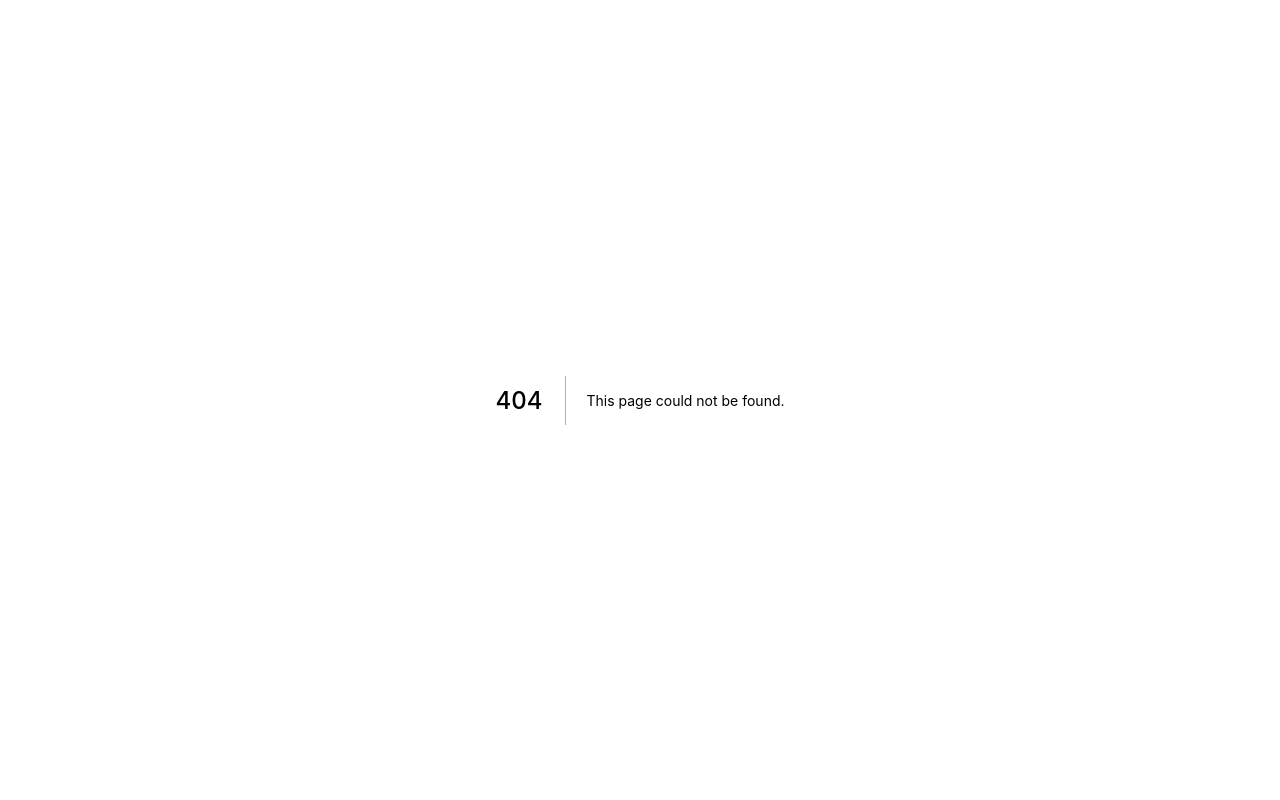
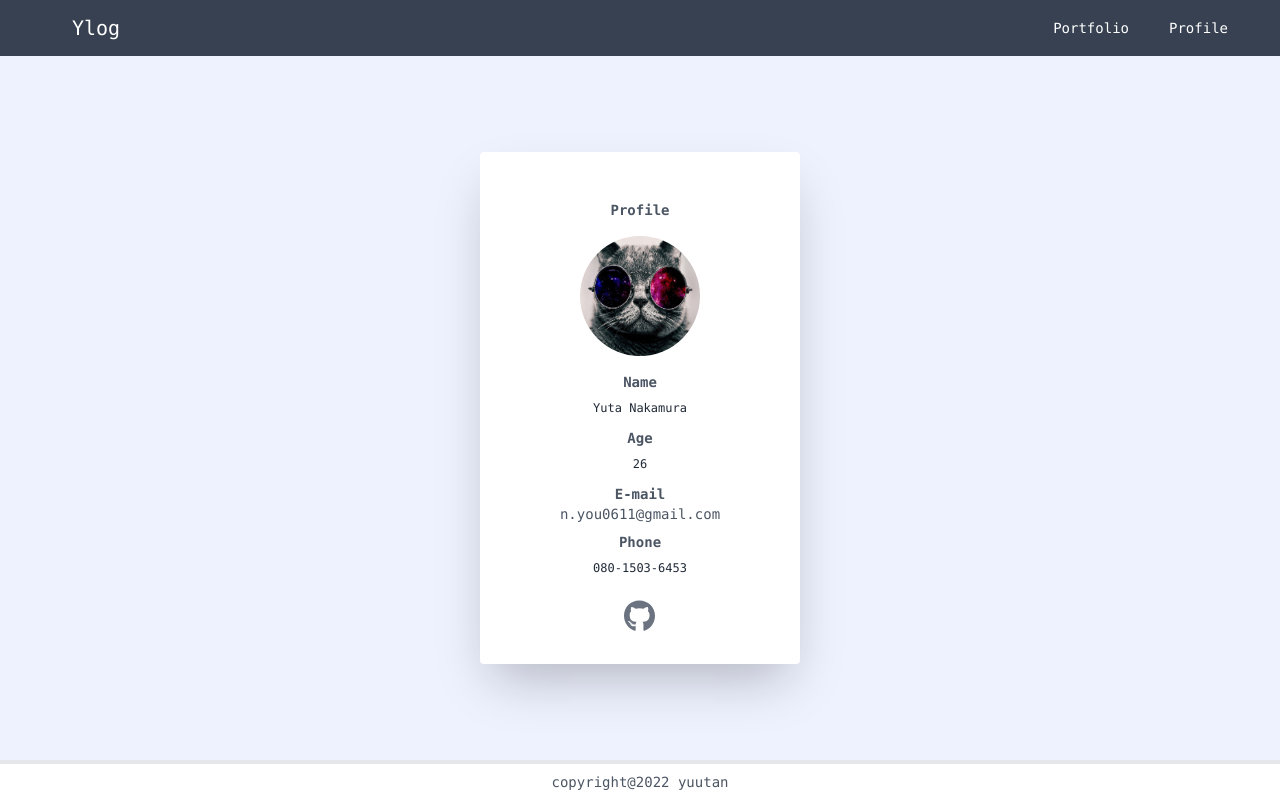
Before and after one commit to yuutan1017/Profile_next_tailwind, a Next.js app: page /profile-page in a window 1280 px wide. Before the commit this address had no page. Built offline with nearby package versions, Linux system fonts and the light colour scheme.

Commit message:
create-infomation

```diff
--- a/components/Layout.js
+++ b/components/Layout.js
@@ -20,9 +20,9 @@ export default function Layout({ children, title = "Ylog" }) {
                   Portfolio
                 </a>
               </Link>
-              <Link href="/contact-page">
+              <Link href="/profile-page">
                 <a className="text-white hover:bg-gray-600 px-3 py-2 rounded">
-                  Contact
+                  Profile
                 </a>
               </Link>
             </div>
--- a/pages/box.css
+++ /dev/null
@@ -1,18 +0,0 @@
-* {
-    padding: 0;
-    box-sizing: border-box;
-}
-
-.box-container {
-    padding-bottom: 20rem;
-}
-
-.box {
-    width: 25rem;
-    height: 25rem;
-    background-color: aquamarine;
-    display: flex;
-    flex-direction: column;
-    align-items: center;
-    justify-content: center;
-}
--- a/pages/contact-page.js
+++ b/pages/contact-page.js
@@ -1,67 +1,9 @@
-import Layout from "../components/Layout";
-import Image from "next/image";
-import { motion } from "framer-motion";
+import React from 'react'
 
-const Contact = () => {
-  return (
-    <Layout title="Contact">
-      <motion.div
-        className="bg-white text-center shadow-2xl p-8 w-80 rounded"
-        animate={{
-          x: [0, 100, 0],
-          opacity: 1
-        }}
-        transition={{
-          duration: 2,
-          times: [0, 0.2, 1]
-        }}
-        initial={{
-          opacity: 0.1
-        }}
-      >
-        <div className="mt-4">
-          <p className="font-bold">INFOMATION</p>
+export default function Contact() {
+    return (
+        <div className='text-center'>
+            Infomation_page
         </div>
-        <div className="flex justify-center mt-4">
-          <Image
-            className="rounded-full"
-            src="/demo3.jpg"
-            width={120}
-            height={120}
-            alt="Avater"
-          />
-        </div>
-        <div className="mt-4">
-          <p className="font-bold">Name</p>
-          <p className="text-xs mt-2 text-gray-800">Yuta Nakamura</p>
-          <p className="font-bold mt-3">Age</p>
-          <p className="text-xs mt-2 text-gray-800">26</p>
-          <p className="font-bold mt-3">E-mail</p>
-          <p className="text-xs mt-2 text-gray-800">n.you0611@gmail.com</p>
-          <p className="font-bold mt-2">Phone</p>
-          <p className="text-xs mt-2 text-gray-800">080-1503-6453</p>
-        </div>
-        <div className="mt-6 flex justify-around">
-        <div>
-            <a
-              href="https://github.com/yuutan1017"
-              target="_blank"
-              rel="noopener noreferrer"
-            >
-              <svg
-                className="w-8 h-8 items-center text-gray-500"
-                fill="currentColor"
-                viewBox="0 0 512 512"
-                xmlns="http://www.w3.org/2000/svg"
-              >
-                <path d="M165.9 397.4c0 2-2.3 3.6-5.2 3.6-3.3.3-5.6-1.3-5.6-3.6 0-2 2.3-3.6 5.2-3.6 3-.3 5.6 1.3 5.6 3.6zm-31.1-4.5c-.7 2 1.3 4.3 4.3 4.9 2.6 1 5.6 0 6.2-2s-1.3-4.3-4.3-5.2c-2.6-.7-5.5.3-6.2 2.3zm44.2-1.7c-2.9.7-4.9 2.6-4.6 4.9.3 2 2.9 3.3 5.9 2.6 2.9-.7 4.9-2.6 4.6-4.6-.3-1.9-3-3.2-5.9-2.9zM244.8 8C106.1 8 0 113.3 0 252c0 110.9 69.8 205.8 169.5 239.2 12.8 2.3 17.3-5.6 17.3-12.1 0-6.2-.3-40.4-.3-61.4 0 0-70 15-84.7-29.8 0 0-11.4-29.1-27.8-36.6 0 0-22.9-15.7 1.6-15.4 0 0 24.9 2 38.6 25.8 21.9 38.6 58.6 27.5 72.9 20.9 2.3-16 8.8-27.1 16-33.7-55.9-6.2-112.3-14.3-112.3-110.5 0-27.5 7.6-41.3 23.6-58.9-2.6-6.5-11.1-33.3 2.6-67.9 20.9-6.5 69 27 69 27 20-5.6 41.5-8.5 62.8-8.5s42.8 2.9 62.8 8.5c0 0 48.1-33.6 69-27 13.7 34.7 5.2 61.4 2.6 67.9 16 17.7 25.8 31.5 25.8 58.9 0 96.5-58.9 104.2-114.8 110.5 9.2 7.9 17 22.9 17 46.4 0 33.7-.3 75.4-.3 83.6 0 6.5 4.6 14.4 17.3 12.1C428.2 457.8 496 362.9 496 252 496 113.3 383.5 8 244.8 8zM97.2 352.9c-1.3 1-1 3.3.7 5.2 1.6 1.6 3.9 2.3 5.2 1 1.3-1 1-3.3-.7-5.2-1.6-1.6-3.9-2.3-5.2-1zm-10.8-8.1c-.7 1.3.3 2.9 2.3 3.9 1.6 1 3.6.7 4.3-.7.7-1.3-.3-2.9-2.3-3.9-2-.6-3.6-.3-4.3.7zm32.4 35.6c-1.6 1.3-1 4.3 1.3 6.2 2.3 2.3 5.2 2.6 6.5 1 1.3-1.3.7-4.3-1.3-6.2-2.2-2.3-5.2-2.6-6.5-1zm-11.4-14.7c-1.6 1-1.6 3.6 0 5.9 1.6 2.3 4.3 3.3 5.6 2.3 1.6-1.3 1.6-3.9 0-6.2-1.4-2.3-4-3.3-5.6-2z"></path>
-              </svg>
-            </a>
-          </div>
-        </div>
-      </motion.div>
-    </Layout>
-  )
+    )
 }
-
-export default Contact;
--- /dev/null
+++ b/pages/profile-page.js
@@ -0,0 +1,68 @@
+import Layout from "../components/Layout";
+
+import Link from "next/link";
+import Image from "next/image";
+import { motion } from "framer-motion";
+
+const Profile = () => {
+  return (
+    <Layout title="Profile">
+      <motion.div
+        className="bg-white text-center shadow-2xl p-8 w-80 rounded"
+        animate={{
+          opacity: 1
+        }}
+        transition={{
+          duration: 2,
+          times: [0, 0.2, 1]
+        }}
+        initial={{
+          opacity: 0.1
+        }}
+      >
+        <div className="mt-4">
+          <p className="font-bold">Profile</p>
+        </div>
+        <div className="flex justify-center mt-4">
+          <Image
+            className="rounded-full"
+            src="/demo3.jpg"
+            width={120}
+            height={120}
+            alt="Avater"
+          />
+        </div>
+        <div className="mt-4">
+          <p className="font-bold">Name</p>
+          <p className="text-xs mt-2 text-gray-800">Yuta Nakamura</p>
+          <p className="font-bold mt-3">Age</p>
+          <p className="text-xs mt-2 text-gray-800">26</p>
+          <p className="font-bold mt-3">E-mail</p>
+          <Link href="/contact-page" className="text-xs mt-2 text-gray-800">n.you0611@gmail.com</Link>
+          <p className="font-bold mt-2">Phone</p>
+          <p className="text-xs mt-2 text-gray-800">080-1503-6453</p>
+        </div>
+        <div className="mt-6 flex justify-around">
+        <div>
+            <a
+              href="https://github.com/yuutan1017"
+              target="_blank"
+              rel="noopener noreferrer"
+            >
+              <svg
+                className="w-8 h-8 items-center text-gray-500"
+                fill="currentColor"
+                viewBox="0 0 512 512"
+                xmlns="http://www.w3.org/2000/svg"
+              >
+                <path d="M165.9 397.4c0 2-2.3 3.6-5.2 3.6-3.3.3-5.6-1.3-5.6-3.6 0-2 2.3-3.6 5.2-3.6 3-.3 5.6 1.3 5.6 3.6zm-31.1-4.5c-.7 2 1.3 4.3 4.3 4.9 2.6 1 5.6 0 6.2-2s-1.3-4.3-4.3-5.2c-2.6-.7-5.5.3-6.2 2.3zm44.2-1.7c-2.9.7-4.9 2.6-4.6 4.9.3 2 2.9 3.3 5.9 2.6 2.9-.7 4.9-2.6 4.6-4.6-.3-1.9-3-3.2-5.9-2.9zM244.8 8C106.1 8 0 113.3 0 252c0 110.9 69.8 205.8 169.5 239.2 12.8 2.3 17.3-5.6 17.3-12.1 0-6.2-.3-40.4-.3-61.4 0 0-70 15-84.7-29.8 0 0-11.4-29.1-27.8-36.6 0 0-22.9-15.7 1.6-15.4 0 0 24.9 2 38.6 25.8 21.9 38.6 58.6 27.5 72.9 20.9 2.3-16 8.8-27.1 16-33.7-55.9-6.2-112.3-14.3-112.3-110.5 0-27.5 7.6-41.3 23.6-58.9-2.6-6.5-11.1-33.3 2.6-67.9 20.9-6.5 69 27 69 27 20-5.6 41.5-8.5 62.8-8.5s42.8 2.9 62.8 8.5c0 0 48.1-33.6 69-27 13.7 34.7 5.2 61.4 2.6 67.9 16 17.7 25.8 31.5 25.8 58.9 0 96.5-58.9 104.2-114.8 110.5 9.2 7.9 17 22.9 17 46.4 0 33.7-.3 75.4-.3 83.6 0 6.5 4.6 14.4 17.3 12.1C428.2 457.8 496 362.9 496 252 496 113.3 383.5 8 244.8 8zM97.2 352.9c-1.3 1-1 3.3.7 5.2 1.6 1.6 3.9 2.3 5.2 1 1.3-1 1-3.3-.7-5.2-1.6-1.6-3.9-2.3-5.2-1zm-10.8-8.1c-.7 1.3.3 2.9 2.3 3.9 1.6 1 3.6.7 4.3-.7.7-1.3-.3-2.9-2.3-3.9-2-.6-3.6-.3-4.3.7zm32.4 35.6c-1.6 1.3-1 4.3 1.3 6.2 2.3 2.3 5.2 2.6 6.5 1 1.3-1.3.7-4.3-1.3-6.2-2.2-2.3-5.2-2.6-6.5-1zm-11.4-14.7c-1.6 1-1.6 3.6 0 5.9 1.6 2.3 4.3 3.3 5.6 2.3 1.6-1.3 1.6-3.9 0-6.2-1.4-2.3-4-3.3-5.6-2z"></path>
+              </svg>
+            </a>
+          </div>
+        </div>
+      </motion.div>
+    </Layout>
+  )
+}
+
+export default Profile;
```
